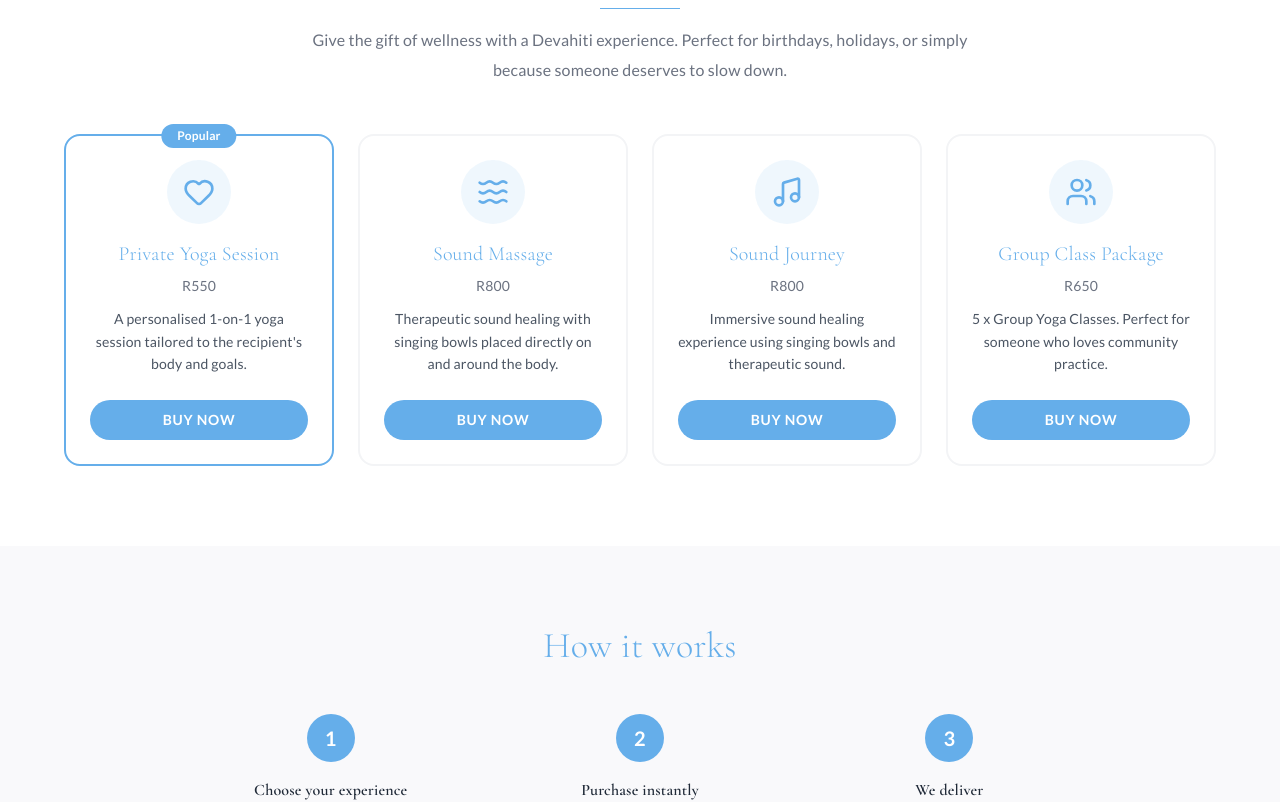
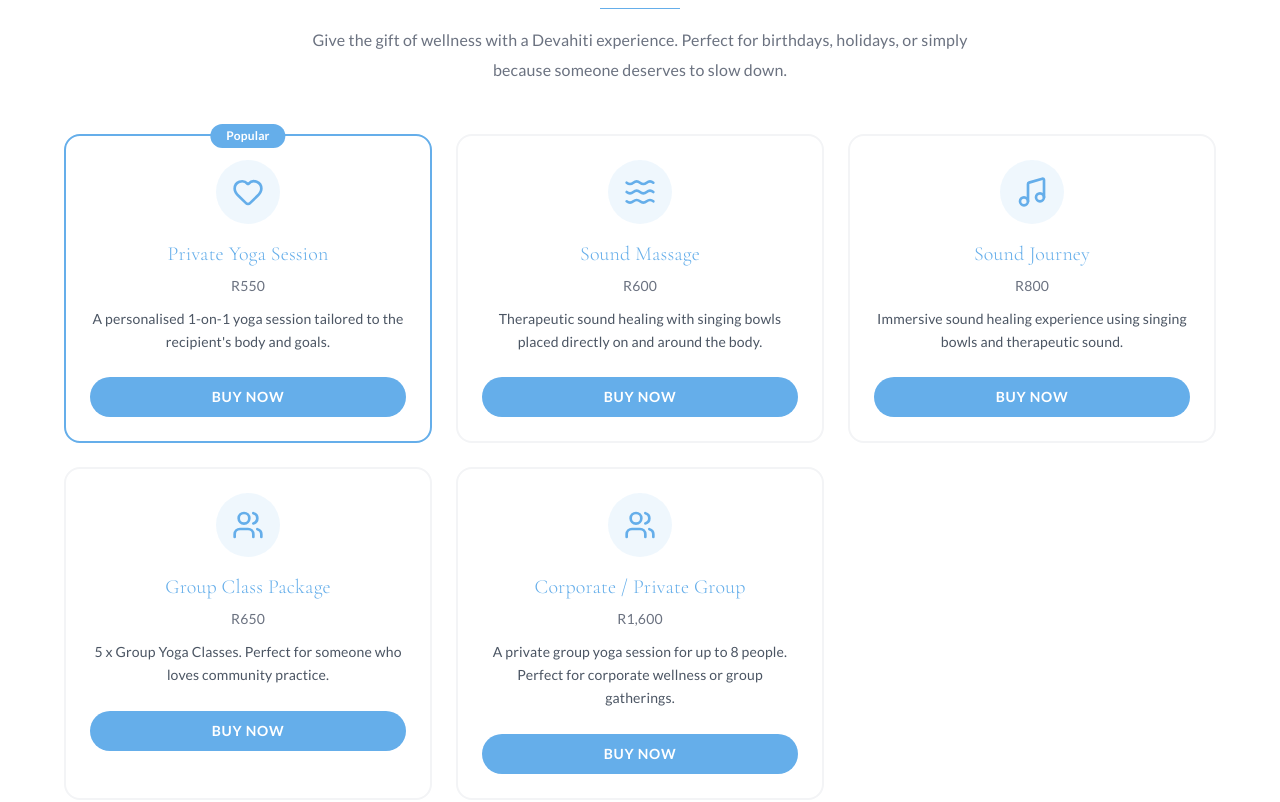
Before and after one commit to rebotilwe/devahiti-booking-system, a React (Vite) app in the folder frontend/: page /gift-card in a window 1280 px wide. Shown: the part 680-1482 px from the top of the page. Built offline with nearby package versions, Linux system fonts and the light colour scheme.

Commit message:
updated images

```diff
--- a/frontend/src/pages/About.jsx
+++ b/frontend/src/pages/About.jsx
@@ -3,9 +3,9 @@
 import { useState, useEffect } from "react";
 import heroBgImg from "../assets/images/homme.jpg";
 import cherylPortraitImg from "../assets/images/about.jpg";
-import privateImg from "../assets/images/private.jpg";
+import privateImg from "../assets/images/privates.jpg";
 import soundImg from "../assets/images/relaxation.png";
-import groupImg from "../assets/images/group.jpg";
+import groupImg from "../assets/images/couples.png";
 import logo from "../assets/devahiti.png";
 
 // ✅ UPDATED NAVIGATION
--- a/frontend/src/pages/GiftCard.jsx
+++ b/frontend/src/pages/GiftCard.jsx
@@ -30,15 +30,14 @@
 
 const BOOKING_URL = "https://devahitibookingsystem.netlify.app/schedule";
 
-// ✅ Gift Card Options - Service Based
-// ✅ Gift Card Options - Service Based with correct prices
+// ✅ Gift Card Options - Updated with correct prices
 const giftCardOptions = [
   {
     id: "private-session",
     title: "Private Yoga Session",
     description: "A personalised 1-on-1 yoga session tailored to the recipient's body and goals.",
-    price: "R550", // ✅ Updated from R650 to R550
-    priceAmount: 550, // ✅ Added explicit price amount
+    price: "R550",
+    priceAmount: 550,
     icon: Heart,
     popular: true,
     serviceId: "private-sessions"
@@ -47,8 +46,8 @@
     id: "sound-massage",
     title: "Sound Massage",
     description: "Therapeutic sound healing with singing bowls placed directly on and around the body.",
-    price: "R800",
-    priceAmount: 800,
+    price: "R600", // ✅ UPDATED: Changed from R800 to R600
+    priceAmount: 600, // ✅ UPDATED: Changed from 800 to 600
     icon: Waves,
     popular: false,
     serviceId: "sound-massage"
@@ -72,6 +71,16 @@
     icon: Users,
     popular: false,
     serviceId: "group-class"
+  },
+  {
+    id: "corporate-group",
+    title: "Corporate / Private Group",
+    description: "A private group yoga session for up to 8 people. Perfect for corporate wellness or group gatherings.",
+    price: "R1,600", // ✅ NEW: Added Corporate/Private Group option
+    priceAmount: 1600,
+    icon: Users,
+    popular: false,
+    serviceId: "corporate-wellness"
   }
 ];
 
@@ -95,11 +104,10 @@
     navigate("/services");
   };
 
-  // ✅ NEW: Handle gift card purchase - goes directly to payment
-// ✅ FIXED: Handle gift card purchase with correct price
+  // ✅ Handle gift card purchase with correct price
   const handlePurchase = (giftOption) => {
-  // Extract the numeric price (remove 'R' and any spaces)
-  const priceAmount = parseInt(giftOption.price.replace('R', '').trim());
+    // Extract the numeric price (remove 'R' and any spaces/commas)
+    const priceAmount = parseInt(giftOption.price.replace('R', '').replace(',', '').trim());
 
     navigate("/checkout", {
       state: {
@@ -113,7 +121,7 @@
         },
         booking: {
           service_type: giftOption.serviceId,
-        total_price: priceAmount, // ✅ Use the correct extracted price
+          total_price: priceAmount,
           participants: 1,
           customer_name: "",
           customer_email: "",
@@ -206,7 +214,7 @@
         </svg>
       </section>
 
-      {/* ✅ UPDATED: Gift Card Options - Service Based */}
+      {/* Gift Card Options */}
       <section className="py-20 px-6">
         <div className="mx-auto max-w-6xl">
           <div className="text-center mb-12">
@@ -217,7 +225,7 @@
             </p>
           </div>
 
-          <div className="grid md:grid-cols-2 lg:grid-cols-4 gap-6">
+          <div className="grid md:grid-cols-2 lg:grid-cols-3 gap-6">
             {giftCardOptions.map((option) => (
               <div
                 key={option.id}
@@ -237,7 +245,6 @@
                 <p className="text-gray-500 text-sm mt-2">{option.price}</p>
                 <p className="text-gray-600 text-sm mt-3 leading-relaxed">{option.description}</p>
 
-                {/* ✅ NEW: Buy Now button - goes directly to payment */}
                 <button
                   onClick={() => handlePurchase(option)}
                   className="mt-6 w-full py-2.5 bg-[#65AEEA] text-white text-sm font-semibold uppercase tracking-wider rounded-full hover:bg-[#4A9FD9] transition"
@@ -274,7 +281,7 @@
         </div>
       </section>
 
-      {/* ✅ UPDATED: CTA Section */}
+      {/* CTA Section */}
       <section className="py-20 px-6 text-center" style={{ backgroundColor: "#65AEEA" }}>
         <h2 className="text-3xl font-light md:text-4xl text-white">Give the gift of stillness</h2>
         <p className="text-white/90 text-sm mt-2 max-w-xl mx-auto">
--- a/frontend/src/pages/Home.jsx
+++ b/frontend/src/pages/Home.jsx
@@ -7,9 +7,9 @@
 import privateImg from "../assets/images/privates.jpg";
 import soundImg from "../assets/images/sound.jpg";
 import trainingImg from "../assets/images/teachers.jpg";
-import groupImg from "../assets/images/groups.png";
+import groupImg from "../assets/images/couples.png";
 import corporateImg from "../assets/images/people.jpg";
-import soundMassageImg from "../assets/images/about.jpg";
+import soundMassageImg from "../assets/images/soundss.png";
 import retreatsImg from "../assets/images/retreats.jpg";
 import fasciaReleaseImg from "../assets/images/fascia.jpg";
 import logo from "../assets/devahiti.png";
```
Also changed, not shown: frontend/src/assets/images/couples.png (added), frontend/src/assets/images/soundss.png (added). Lines whose indentation alone changed are shown as unchanged.
